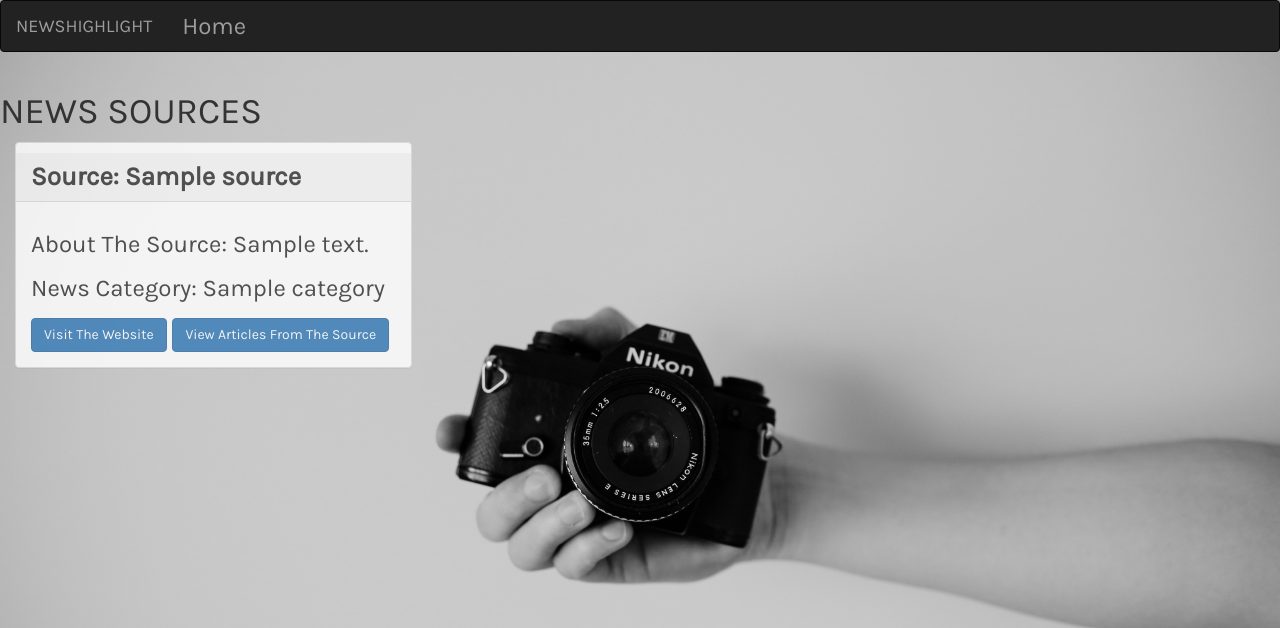
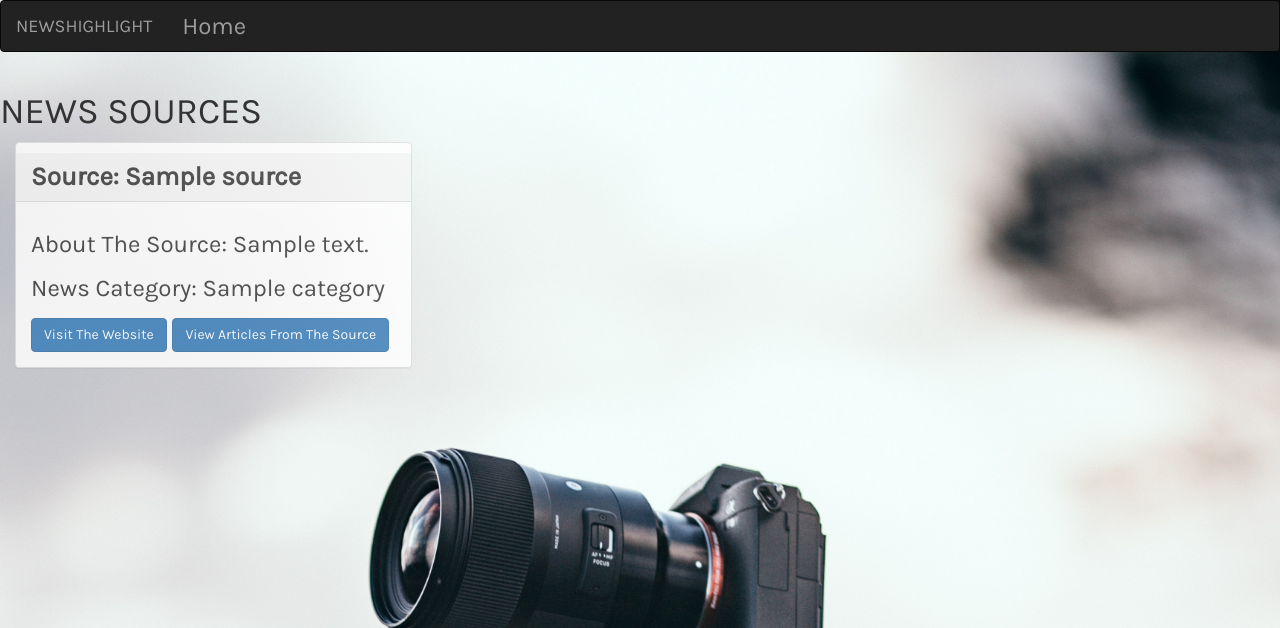
Before and after one commit to Mercy-Njoroge/News-App, a Flask app: template app/templates/index.html in a window 1280 px wide. Shown: the top 628 px of the page. Run offline with Flask 2, Linux system fonts and the light colour scheme; the template is opened without the code that fills it: most values are stand-ins (such as "Sample title", 1, 10 or a date in 2020); some libraries are stand-ins or nearby versions.

Commit message:
add background image

```diff
--- a/app/static/css/index.css
+++ b/app/static/css/index.css
@@ -9,7 +9,7 @@ body {
     /* background-color: #fffdd0; */
     /* font-family: 'Bad Script', cursive; */
     background-attachment: fixed;
-    background-image: url(../images/bg2.png);
+    background-image: url(../images/nab.jpg);
     font-size: 24px;
     background-size: cover;
     font-family: 'Karla', sans-serif;
```
